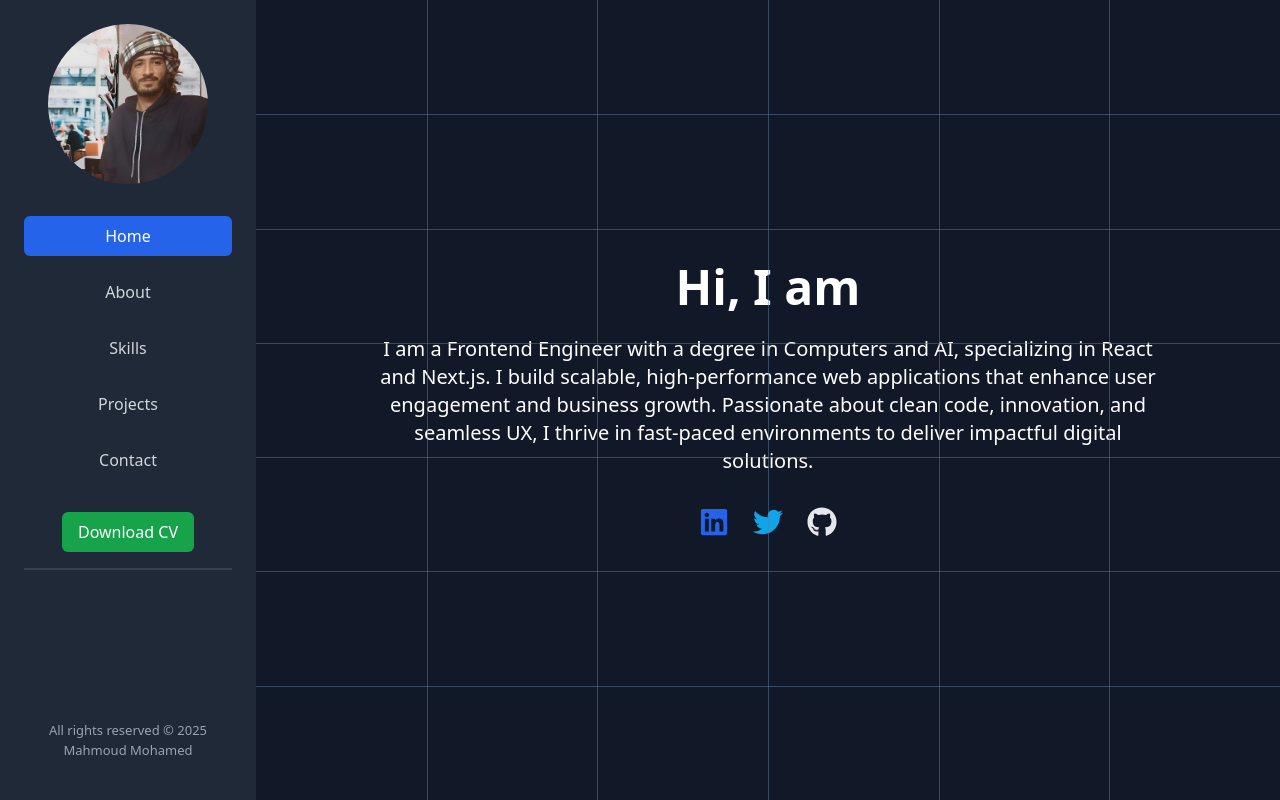
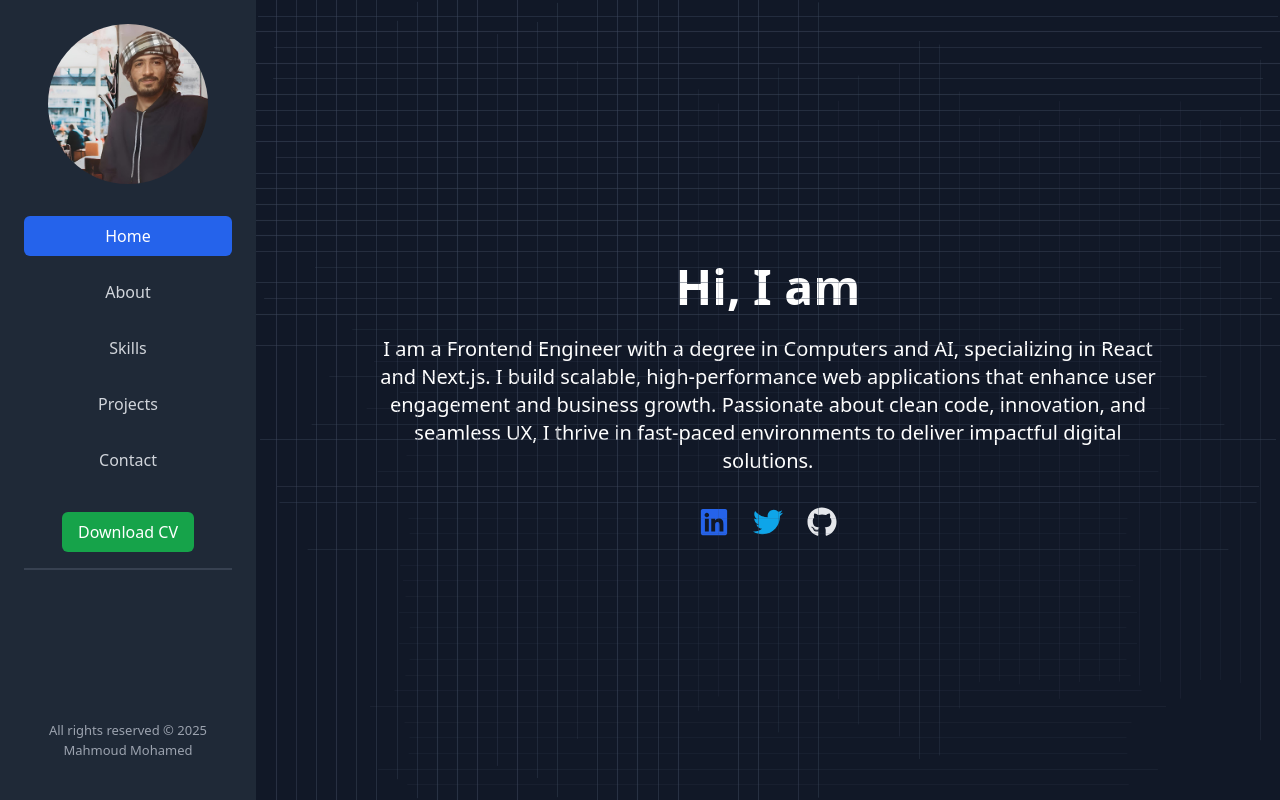
Before and after one commit to Eng1Mahmoud/portfolio_frontend, a Next.js app: page / in a window 1280 px wide. Built offline with nearby package versions, Linux system fonts and the light colour scheme.

Commit message:
change overlay style

```diff
--- a/app/(main)/page.tsx
+++ b/app/(main)/page.tsx
@@ -9,7 +9,7 @@ export default function Home() {
   return (
     <section className="relative min-h-screen flex items-center justify-center bg-gray-900 text-white">
       <div className="container mx-auto px-4  z-10 md:text-center ">
-      <Overlay gridColor="#5e81ac" />
+      <Overlay  />
         <TypedName />
         <HomeIntro />
         <SocialLinks />
--- a/components/general/Overlay.tsx
+++ b/components/general/Overlay.tsx
@@ -1,10 +1,11 @@
 "use client";
-import { motion, Transition } from "framer-motion";
+import { motion } from "framer-motion";
+import { JSX, useMemo } from "react";
 
 // Configuration for grid and animation
 const GRID_CONFIG = {
-  horizontalLines: 6,
-  verticalLines: 5,
+  horizontalLines: 50, // Reduced from 60
+  verticalLines: 50, // Reduced from 60
   defaultColor: "#3f4a5e",
 };
 
@@ -20,52 +21,84 @@ export const Overlay: React.FC<OverlayProps> = ({
   className = "",
   gridColor = GRID_CONFIG.defaultColor,
 }) => {
-  // Synchronized animation configuration
-  const lineVariants = {
-    initial: {
-      opacity: 0.4,
-      scale: 0.8,
-    },
-    animate: {
-      opacity: [0.4, 0.5, 0.4],
-      scale: [0.8, 1.05, 0.8],
-    },
-  };
+  // Memoize grid lines to prevent unnecessary re-renders
+  const gridLines = useMemo(() => {
+    const lines: JSX.Element[] = [];
 
-  // Shared transition configuration for all lines
-  const sharedTransition: Transition = {
-    duration: 4,
-    repeat: Infinity,
-    repeatType: "loop",
-    ease: "easeInOut",
-  };
-
-  // Render grid lines with synchronized animation
-  const renderGridLines = (type: 'horizontal' | 'vertical') => {
-    const lineCount = type === 'horizontal' ? GRID_CONFIG.horizontalLines : GRID_CONFIG.verticalLines;
-
-    return [...Array(lineCount)].map((_, index) => {
-      const position = `${(index + 1) * (100 / (lineCount + 1))}%`;
-
-      return (
+    // Generate horizontal lines
+    for (let i = 0; i < GRID_CONFIG.horizontalLines; i++) {
+      const position = `${
+        (i + 1) * (100 / (GRID_CONFIG.horizontalLines + 1))
+      }%`;
+      lines.push(
         <motion.div
-          key={`${type}-${index}`}
-          initial={lineVariants.initial}
-          animate={lineVariants.animate}
-          transition={sharedTransition}
+          key={`h-${i}`}
+          initial={{
+            opacity: 0.2,
+            scale: 0.7,
+            backgroundColor: gridColor,
+          }}
+          animate={{
+            opacity: [0.2, 0.5, 0.2],
+            scale: [0.7, 1.1, 0.7],
+          }}
+          transition={{
+            duration: 3 + Math.random(),
+            repeat: Infinity,
+            repeatType: "loop",
+            ease: "easeInOut",
+            delay: i * 0.05,
+          }}
           style={{
             position: "absolute",
-            ...(type === 'horizontal'
-              ? { top: position, width: "100%", height: "1px" }
-              : { left: position, width: "1px", height: "100%" }),
+            top: position,
+            width: "100%",
+            height: "1px",
             backgroundColor: gridColor,
-            transformOrigin: 'center',
+            transformOrigin: "center",
           }}
           className="opacity-50"
         />
       );
-    });
-  };
+    }
+
+    // Generate vertical lines
+    for (let j = 0; j < GRID_CONFIG.verticalLines; j++) {
+      const position = `${(j + 1) * (100 / (GRID_CONFIG.verticalLines + 1))}%`;
+      lines.push(
+        <motion.div
+          key={`v-${j}`}
+          initial={{
+            opacity: 0.2,
+            scale: 0.7,
+            backgroundColor: gridColor,
+          }}
+          animate={{
+            opacity: [0.2, 0.5, 0.2],
+            scale: [0.7, 1.1, 0.7],
+          }}
+          transition={{
+            duration: 3 + Math.random(),
+            repeat: Infinity,
+            repeatType: "loop",
+            ease: "easeInOut",
+            delay: j * 0.05,
+          }}
+          style={{
+            position: "absolute",
+            left: position,
+            height: "100%",
+            width: "1px",
+            backgroundColor: gridColor,
+            transformOrigin: "center",
+          }}
+          className="opacity-50"
+        />
+      );
+    }
+
+    return lines;
+  }, [gridColor]);
 
   return (
     <div
@@ -75,15 +108,7 @@ export const Overlay: React.FC<OverlayProps> = ({
         ${className}
       `}
     >
-      {/* Horizontal Grid Lines */}
-      <div className="absolute inset-0">
-        {renderGridLines('horizontal')}
-      </div>
-
-      {/* Vertical Grid Lines */}
-      <div className="absolute inset-0">
-        {renderGridLines('vertical')}
-      </div>
+      <div className="absolute inset-0">{gridLines}</div>
     </div>
   );
 };
```
